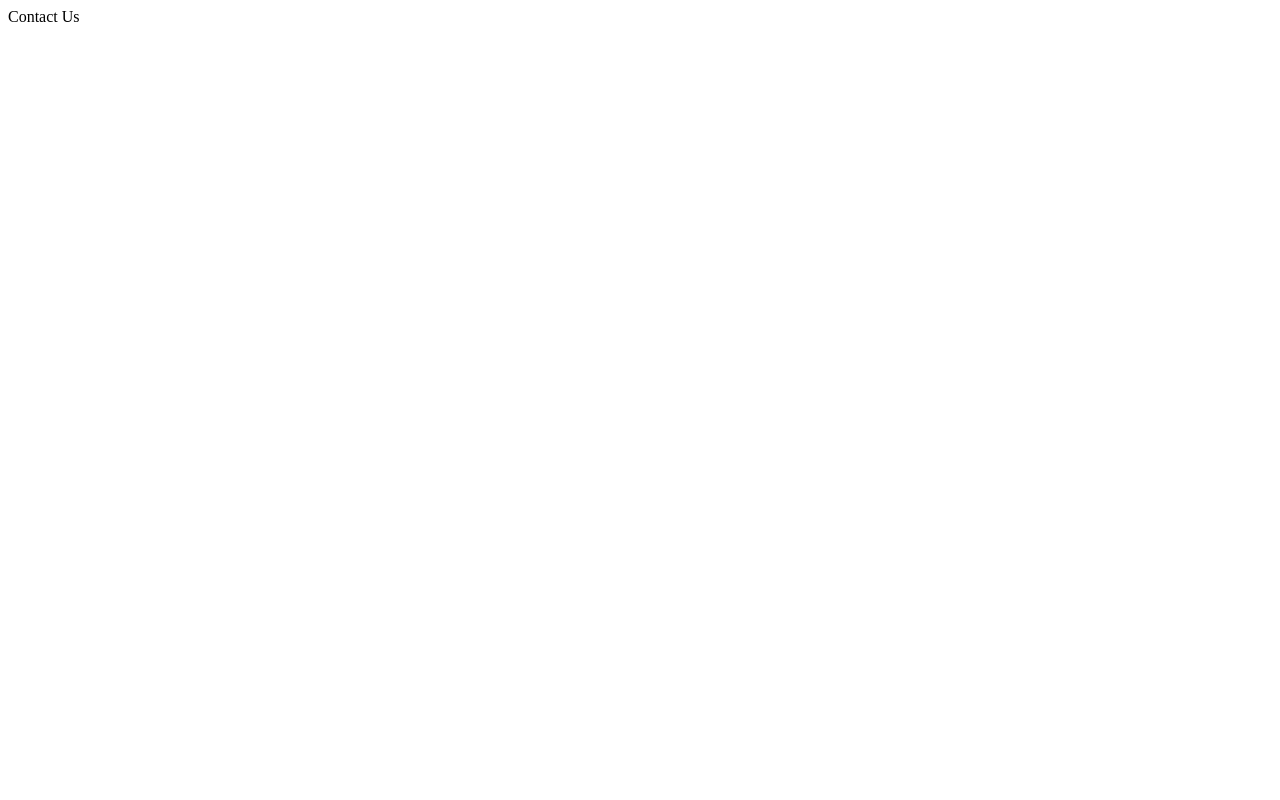
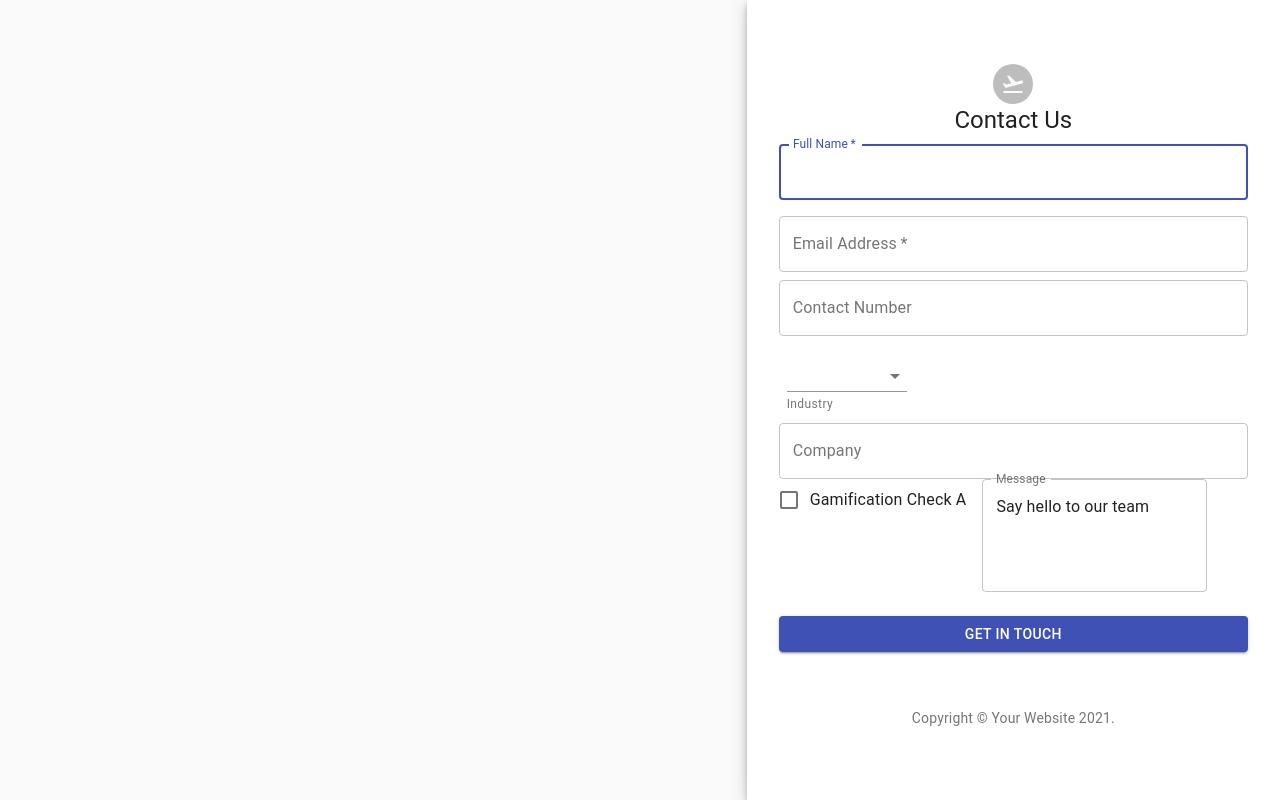
Before and after one commit to amahenza/ui-nxjs-dev, a Next.js app: page /contact-us in a window 1280 px wide. Built offline with nearby package versions, Linux system fonts and the light colour scheme.

Commit message:
Adding contact us form All components needs to be sperated form contact-us.js files to avoid css app render issues

```diff
--- a/pages/contact-us.js
+++ b/pages/contact-us.js
@@ -1,3 +1,190 @@
+import React from "react";
+import Avatar from "@material-ui/core/Avatar";
+import Button from "@material-ui/core/Button";
+import CssBaseline from "@material-ui/core/CssBaseline";
+import TextField from "@material-ui/core/TextField";
+import FormLabel from "@material-ui/core/FormLabel";
+import FormControl from "@material-ui/core/FormControl";
+import FormGroup from "@material-ui/core/FormGroup";
+import FormControlLabel from "@material-ui/core/FormControlLabel";
+import FormHelperText from "@material-ui/core/FormHelperText";
+import Checkbox from "@material-ui/core/Checkbox";
+import Link from "@material-ui/core/Link";
+import Paper from "@material-ui/core/Paper";
+import Box from "@material-ui/core/Box";
+import Grid from "@material-ui/core/Grid";
+import FlightTakeoffOutlinedIcon from "@material-ui/icons/FlightTakeoffOutlined";
+import Typography from "@material-ui/core/Typography";
+import InputLabel from "@material-ui/core/InputLabel";
+import MenuItem from "@material-ui/core/MenuItem";
+
+import Select from "@material-ui/core/Select";
+import InputBase from "@material-ui/core/InputBase";
+
+import { makeStyles, withStyles } from "@material-ui/core/styles";
+
+function Copyright() {
+  return (
+    <Typography variant="body2" color="textSecondary" align="center">
+      {"Copyright © "}
+      <Link color="inherit" href="~">
+        Your Website
+      </Link>{" "}
+      {new Date().getFullYear()}
+      {"."}
+    </Typography>
+  );
+}
+
+const BootstrapInput = withStyles((theme) => ({
+  root: {
+    "label + &": {
+      marginTop: theme.spacing(2)
+    }
+  },
+  input: {
+    borderRadius: 4,
+    position: "relative",
+    backgroundColor: theme.palette.background.paper,
+    border: "1px solid #ced4da",
+    fontSize: 16,
+    padding: "10px 26px 10px 12px",
+    transition: theme.transitions.create(["border-color", "box-shadow"]),
+
+    "&:focus": {
+      borderRadius: 4,
+      borderColor: "#80bdff",
+      boxShadow: "0 0 0 0.2rem rgba(0,123,255,.25)"
+    }
+  }
+}))(InputBase);
+
+const useStyles = makeStyles((theme) => ({
+  root: {
+    height: "100vh"
+  },
+  paper: {
+    margin: theme.spacing(8, 4),
+    display: "flex",
+    flexDirection: "column",
+    alignItems: "center"
+  },
+  formControl: {
+    margin: theme.spacing(1),
+    minWidth: 120
+  },
+  selectEmpty: {
+    marginTop: theme.spacing(2)
+  },
+  form: {
+    width: "100%", // Fix IE 11 issue.
+    marginTop: theme.spacing(1)
+  },
+  submit: {
+    margin: theme.spacing(3, 0, 2)
+  }
+}));
+
 export default function ContactUs() {
-  return <div>Contact Us</div>;
+  const classes = useStyles();
+
+  return (
+    <Grid container component="main" className={classes.root}>
+      <CssBaseline />
+      <Grid item xs={false} sm={4} md={7} className={classes.image} />
+      <Grid item xs={12} sm={8} md={5} component={Paper} elevation={6} square>
+        <div className={classes.paper}>
+          <Avatar className={classes.avatar}>
+            <FlightTakeoffOutlinedIcon />
+          </Avatar>
+          <Typography component="h1" variant="h5">
+            Contact Us
+          </Typography>
+          <form className={classes.form} noValidate>
+            <TextField
+              variant="outlined"
+              required
+              fullWidth
+              name="full-name"
+              label="Full Name"
+              autoFocus
+            />
+            <TextField
+              variant="outlined"
+              margin="normal"
+              required
+              fullWidth
+              id="email"
+              label="Email Address"
+              name="email"
+              autoComplete="email"
+            />
+            <TextField
+              variant="outlined"
+              fullWidth
+              name="contact-number"
+              label="Contact Number"
+            />
+            <FormControl className={classes.formControl}>
+              <Select
+                value={"industryType"}
+                onChange={"handleChange"}
+                displayEmpty
+                className={classes.selectEmpty}
+                inputProps={{ "aria-label": "Without label" }}
+              >
+                <MenuItem value="" disabled>
+                  Industry
+                </MenuItem>
+                <MenuItem value="Healthcare and Services">
+                  Healthcare and Services
+                </MenuItem>
+                <MenuItem value="Banking and Financial Services">
+                  Banking and Financial Services
+                </MenuItem>
+                <MenuItem value="Hospitality and Travel">
+                  Hospitality and Travel
+                </MenuItem>
+                <MenuItem value="Consumer Goods">Consumer Goods</MenuItem>
+                <MenuItem value="Modern Retail">Modern Retail</MenuItem>
+                <MenuItem value="Others">Others</MenuItem>
+              </Select>
+              <FormHelperText>Industry</FormHelperText>
+            </FormControl>
+
+            <TextField
+              variant="outlined"
+              fullWidth
+              name="company"
+              label="Company"
+            />
+            <FormControlLabel
+              control={<Checkbox value="Selected A" color="primary" />}
+              label="Gamification Check A"
+            />
+            <TextField
+              id="outlined-multiline-static"
+              label="Message"
+              multiline
+              rows={4}
+              defaultValue="Say hello to our team"
+              variant="outlined"
+            />
+            <Button
+              type="submit"
+              fullWidth
+              variant="contained"
+              color="primary"
+              className={classes.submit}
+            >
+              Get in Touch
+            </Button>
+            <Box mt={5}>
+              <Copyright />
+            </Box>
+          </form>
+        </div>
+      </Grid>
+    </Grid>
+  );
 }
```
